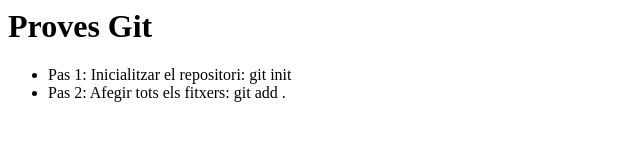
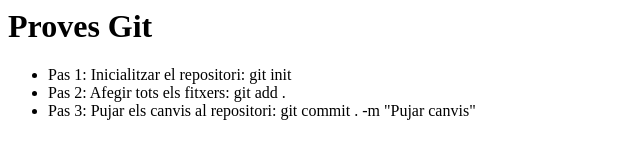
Before and after one commit to XavierGaro/proves-git, a plain HTML site: page index.html in a window 1280 px wide. Shown: the whole page, without its empty margins (0-640 px from the left). Drawn offline with Linux system fonts and the light colour scheme.

Commit message:
Afegit pas 3

```diff
--- a/index.html
+++ b/index.html
@@ -2,4 +2,5 @@
 <ul>
   <li>Pas 1: Inicialitzar el repositori: git init
   <li>Pas 2: Afegir tots els fitxers: git add .
+  <li>Pas 3: Pujar els canvis al repositori: git commit . -m "Pujar canvis"
 </ul>
```
